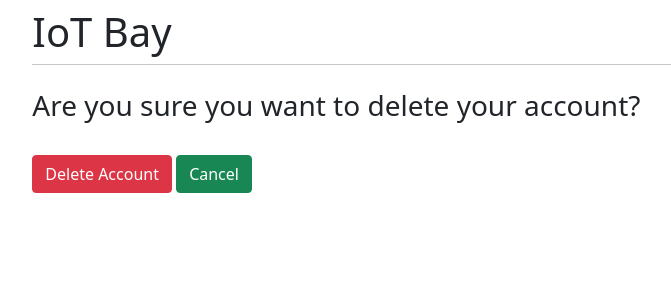
After one commit to maindotmarcell/IoTBay-Group23, a Django app: page /deleteaccount/ in a window 1280 px wide. The commit adds this page. Shown: the top 300 px of the page, without its empty margins (185-856 px from the left). Run offline with Django 4.2, Linux system fonts and the light colour scheme; a user stored in the database is signed in; parts of the project's set-up code (start-up, migrations or seed data) failed here and were passed over; some libraries are stand-ins or nearby versions.

Commit message:
User can now delete their account

```diff
--- a/IoTBay_Group23/IoTBay_Group23/urls.py
+++ b/IoTBay_Group23/IoTBay_Group23/urls.py
@@ -28,6 +28,9 @@ urlpatterns = [
     path('main/', v.main, name="main"),
     path('logout/', v.logout, name="logout"),
     path('edit/', v.edit, name="edit"),
+    path('confirmation/', v.confirmation, name="confirmation"),
+    path('deleteaccount/', v.DeleteAccount, name="deleteaccount"),
+
     path('registration/', include('django.contrib.auth.urls')),
 
     #reset password path
--- a/IoTBay_Group23/main/forms.py
+++ b/IoTBay_Group23/main/forms.py
@@ -18,3 +18,9 @@ class UpdateForm(forms.ModelForm):
     class Meta:
         model = User
         fields = ["username", "email"]
+
+class DeleteUserForm(forms.ModelForm):
+
+    class Meta:
+        model = User
+        fields = []
--- /dev/null
+++ b/IoTBay_Group23/main/templates/Delete_Account/deleteaccount.html
@@ -0,0 +1,16 @@
+{% extends 'main/base.html' %}
+{% block title %}Delete Account{% endblock %}
+{% load crispy_forms_tags %}
+
+{% block content %}
+
+
+<h3>Are you sure you want to delete your account?</h3>
+<br>
+    <form method="POST" class="form-group">
+        {% csrf_token %}
+
+        <button type="submit" class="btn btn-danger">Delete Account</button>
+        <a class = "btn btn-success" href = "/welcome">Cancel</a>
+    </form>
+{%endblock%}
--- a/IoTBay_Group23/main/templates/main/welcome.html
+++ b/IoTBay_Group23/main/templates/main/welcome.html
@@ -11,4 +11,7 @@
 
 <a href="/edit">Edit Account Details</a><br>
 <a href="/main">Main page</a>
+<br/><br/>
+
+<a class = 'btn btn-danger' href = "/deleteaccount" style = "margin-top: 30px;">Delete Account</a>
 {% endblock %}
--- a/IoTBay_Group23/main/views.py
+++ b/IoTBay_Group23/main/views.py
@@ -1,10 +1,13 @@
+from profile import Profile
 from django.shortcuts import redirect, render
 from django.contrib import messages
 # from django.http import HttpResponse
 # from .models import Customer
 # from django.contrib.auth import login, authenticate, logout
-# from django.contrib.auth.models import User
-from .forms import RegisterForm, UpdateForm
+from django.contrib.auth.models import User
+from .forms import RegisterForm, UpdateForm, DeleteUserForm
+
+from django.contrib.auth.decorators import login_required
 
 
 # Create your views here.
@@ -68,5 +71,17 @@ def edit(response):
 
     return render(response, "main/edit.html", context)
 
-def resetpassword(response):
-    return render(response, "registration/reset_password_form.html", {})
+def confirmation (response):
+    return render(response, "Delete_Account/confirmation.html", {})
+
+def DeleteAccount(response):
+    if response.method == 'POST':
+        delete_form = DeleteUserForm(response.POST, instance = response.user)
+        response.user.delete()
+        #return redirect ("/login")
+        return redirect ("/confirmation")
+
+    else:
+        delete_form = DeleteUserForm(instance=response.user)
+        context = {'delete_form': delete_form}
+    return render(response, "Delete_Account/deleteaccount.html", context)
```
Also changed, not shown: IoTBay_Group23/main/templates/Delete_Account/confirmation.html (added, +7 -0 lines), IoTBay_Group23/db.sqlite3.
